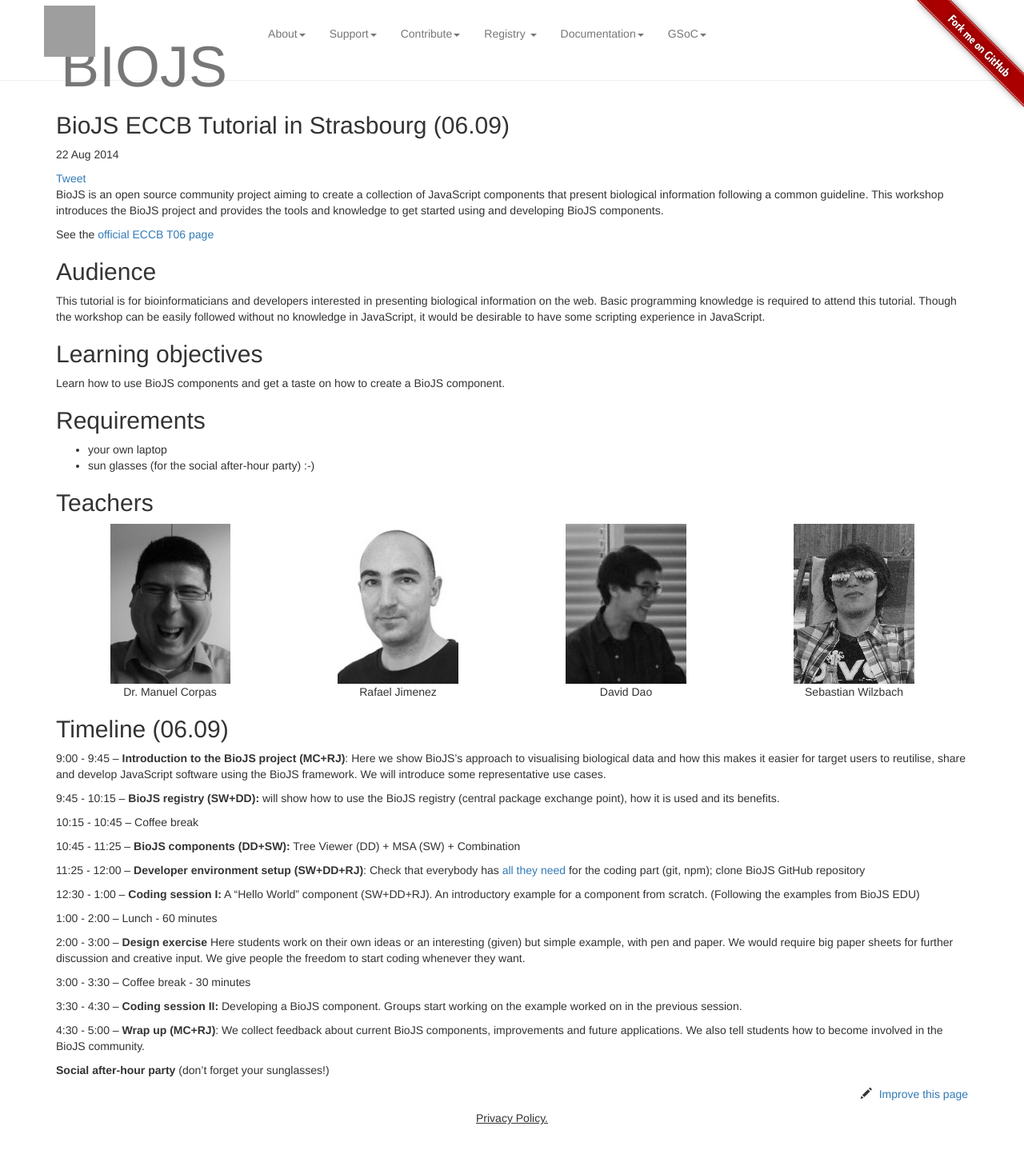
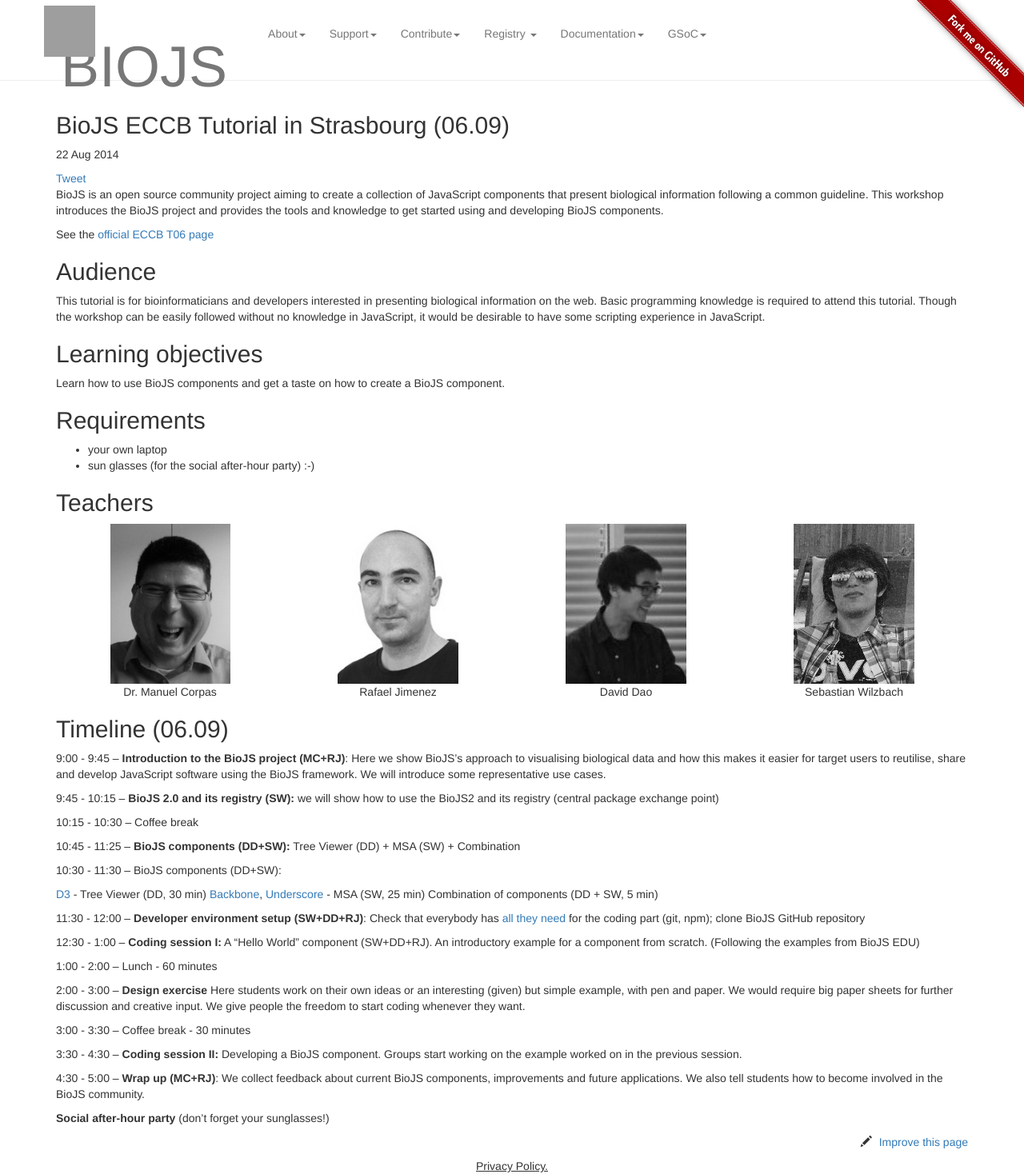
Before and after one commit to biojs/biojs.net, a Jekyll site: the page built from _posts/2014-08-22-biojs-eccb-tutorial-in-strasbourg.markdown, in a window 1280 px wide. Shown: the whole page at 80% size. Built offline with Jekyll 4.4.1, drawn with Linux system fonts in a browser that asks for light colours; nearby versions of some CDN libraries; Markdown is read by kramdown in place of the engine named in the settings; comment, search, counter and statistics services are not loaded; before the commit the page ends 1408 px from its top, so only the background shows below that; grey boxes are pictures that could not be loaded.

Commit message:
updated timeline for ECCB

```diff
--- a/_posts/2014-08-22-biojs-eccb-tutorial-in-strasbourg.markdown
+++ b/_posts/2014-08-22-biojs-eccb-tutorial-in-strasbourg.markdown
@@ -42,15 +42,22 @@
 
 9:00 - 9:45 -- __Introduction to the BioJS project (MC+RJ)__: Here we show BioJS’s approach to visualising biological data and how this makes it easier for target users to reutilise, share and develop JavaScript software using the BioJS framework. We will introduce some representative use cases.
 
-9:45 - 10:15 -- __BioJS registry (SW+DD):__ will show how to use the BioJS registry (central package exchange point), how it is used and its benefits.
+9:45 - 10:15 -- __BioJS 2.0 and its registry (SW):__ we will show how to use the BioJS2 and its registry (central package exchange point)
 
-10:15 - 10:45 -- Coffee break
+10:15 - 10:30 -- Coffee break
 
 10:45 - 11:25 -- __BioJS components (DD+SW):__ Tree Viewer (DD) + MSA (SW) + Combination
 
-11:25 - 12:00 -- __Developer environment setup (SW+DD+RJ)__: Check that everybody has [all they need][setup] for the coding part (git, npm); clone BioJS GitHub repository
+10:30 - 11:30 -- BioJS components (DD+SW):
 
-[setup]: http://edu.biojs.net/tutorials/01_gettingStarted.html
+[D3](http://d3js.org/) - Tree Viewer (DD, 30 min)
+[Backbone](http://backbonejs.org/), [Underscore](http://underscorejs.org/) - MSA (SW, 25 min)
+Combination of components (DD + SW, 5 min)
+
+
+11:30 - 12:00 -- __Developer environment setup (SW+DD+RJ)__: Check that everybody has [all they need][setup] for the coding part (git, npm); clone BioJS GitHub repository
+
+[setup]: http://edu.biojs.net/series/101_graduate/01_gettingStarted.html
 
 12:30 - 1:00 -- __Coding session I:__ A "Hello World" component (SW+DD+RJ). An introductory example for a component from scratch. (Following the examples from BioJS EDU)
 
```
